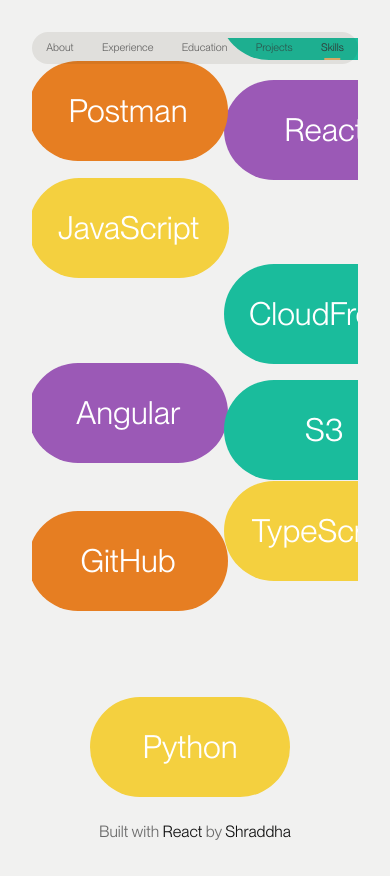
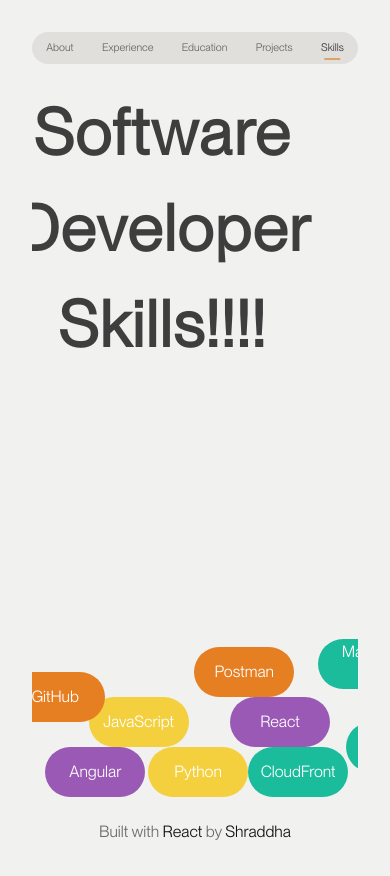
Before and after one commit to shraddha014/personal-website, a Next.js app: page /skills in a window 390 px wide. Built offline with nearby package versions, Linux system fonts and the light colour scheme.

Commit message:
added heading

```diff
--- a/src/app/matterjs/page.tsx
+++ b/src/app/matterjs/page.tsx
@@ -3,6 +3,7 @@
 import { useEffect, useRef, useState } from "react";
 import { Engine, Render, World, Bodies, Runner, Body, Mouse, MouseConstraint } from "matter-js";
 import styles from "./skillseffect.module.css";
+import { neue } from "@/utils/fontConfig";
 
 // Define props type
 interface LanguageColor {
@@ -18,6 +19,43 @@
   const sceneRef = useRef<HTMLDivElement | null>(null);
   const engineRef = useRef(Engine.create());
   const [positions, setPositions] = useState<{ x: number; y: number; width: number; height: number }[]>([]);
+  const text = "Software Developer Skills!!!!";
+  const [displayText, setDisplayText] = useState("");
+  const [isDeleting, setIsDeleting] = useState(false);
+  const [charIndex, setCharIndex] = useState(0);
+  const typingSpeed = 150; // Speed for typing
+  const deletingSpeed = 75; // Speed for deleting
+  const delayBetweenCycles = 1500; // Time before retyping starts
+
+  useEffect(() => {
+    let interval: NodeJS.Timeout;
+
+    if (!isDeleting) {
+      // Typing effect
+      if (charIndex < text.length) {
+        interval = setTimeout(() => {
+          setDisplayText((prev) => prev + text[charIndex]);
+          setCharIndex((prev) => prev + 1);
+        }, typingSpeed);
+      } else {
+        // Wait before starting deletion
+        setTimeout(() => setIsDeleting(true), delayBetweenCycles);
+      }
+    } else {
+      // Deleting effect
+      if (charIndex > 0) {
+        interval = setTimeout(() => {
+          setDisplayText((prev) => prev.slice(0, -1));
+          setCharIndex((prev) => prev - 1);
+        }, deletingSpeed);
+      } else {
+        // Reset for next cycle
+        setTimeout(() => setIsDeleting(false), delayBetweenCycles);
+      }
+    }
+
+    return () => clearTimeout(interval);
+  }, [charIndex, isDeleting]);
 
   useEffect(() => {
     if (!sceneRef.current) return;
@@ -38,21 +76,40 @@
     });
 
     // Create language divs as physics objects
-    const languageBodies = languages.map((lang, index) => {
-      const width = 200; // Fixed width
-      const height = 100; // Fixed height
-      const xPos = Math.random() * 600 + 100; // Random X position
-      const yPos = 50 + Math.random() * 50; // Random starting height
-      const body = Bodies.rectangle(xPos, yPos, width, height, {
-        restitution: 0.8,
-        friction: 0.5,
-        render: { visible: false }, // Hide default physics body
-      });
+    // const languageBodies = languages.map((lang, index) => {
+    //   const width = 200; // Fixed width
+    //   const height = 100; // Fixed height
+    //   const xPos = Math.random() * 600 + 100; // Random X position
+    //   const yPos = 50 + Math.random() * 50; // Random starting height
+    //   const body = Bodies.rectangle(xPos, yPos, width, height, {
+    //     restitution: 0.8,
+    //     friction: 0.5,
+    //     render: { visible: false }, // Hide default physics body
+    //   });
+
+      const getBodySize = () => {
+        if (width < 786) {
+          return { width: 100, height: 50 }; // Smaller sizes for mobile
+        } else {
+          return { width: 200, height: 100 }; // Medium sizes for tablets
+        }
+      };
+
+      let { width: bodyWidth, height: bodyHeight } = getBodySize();
+
+      const languageBodies = languages.map((lang) => {
+        const xPos = Math.random() * 600 + 100;
+        const yPos = 50 + Math.random() * 50;
+        const body = Bodies.rectangle(xPos, yPos, bodyWidth, bodyHeight, {
+          restitution: 0.8,
+          friction: 0.5,
+          render: { visible: false },
+        });
 
       // Apply a small force to spread them apart
       Body.applyForce(body, body.position, { x: (Math.random() - 0.5) * 0.02, y: 0 });
 
-      return { body, width, height };
+      return { body, bodyWidth, bodyHeight };
     });
 
     // Add a MouseConstraint to allow dragging
@@ -83,8 +140,8 @@
         languageBodies.map((b) => ({
           x: b.body.position.x,
           y: b.body.position.y,
-          width: b.width,
-          height: b.height,
+          width: b.bodyWidth,
+          height: b.bodyHeight,
         }))
       );
       requestAnimationFrame(updatePositions);
@@ -102,6 +159,9 @@
 
   return (
     <div className={styles.container}>
+      <div style={{fontWeight: 800}} className={`${styles.centerDiv} ${neue.className}}`}>
+        {displayText}
+      </div>
       {/* Matter.js simulation container */}
       <div ref={sceneRef} className={styles.simulationContainer} />
 
@@ -124,7 +184,7 @@
             cursor: "grab",
             borderRadius: '999px',
             pointerEvents: 'none',
-            fontSize: '2rem'
+            fontSize: window.innerWidth < 768 ? '1rem' : '2rem'
           }}
         >
           {languages[index].name}
--- a/src/app/matterjs/skillseffect.module.css
+++ b/src/app/matterjs/skillseffect.module.css
@@ -30,3 +30,18 @@
 .langContainer:active {
   cursor: grabbing; /* Change cursor when dragging */
 }
+
+.centerDiv {
+  position: absolute;
+  top: 25%;
+  left: 40%;
+  transform: translate(-50%, -50%);
+  color: var(--land-text-color);
+  padding: 20px 40px;
+  border-radius: 20px;
+  font-size: 4rem;
+  font-weight: 600;
+  text-align: center;
+  z-index: 10;
+  letter-spacing: 2px;
+}
```
